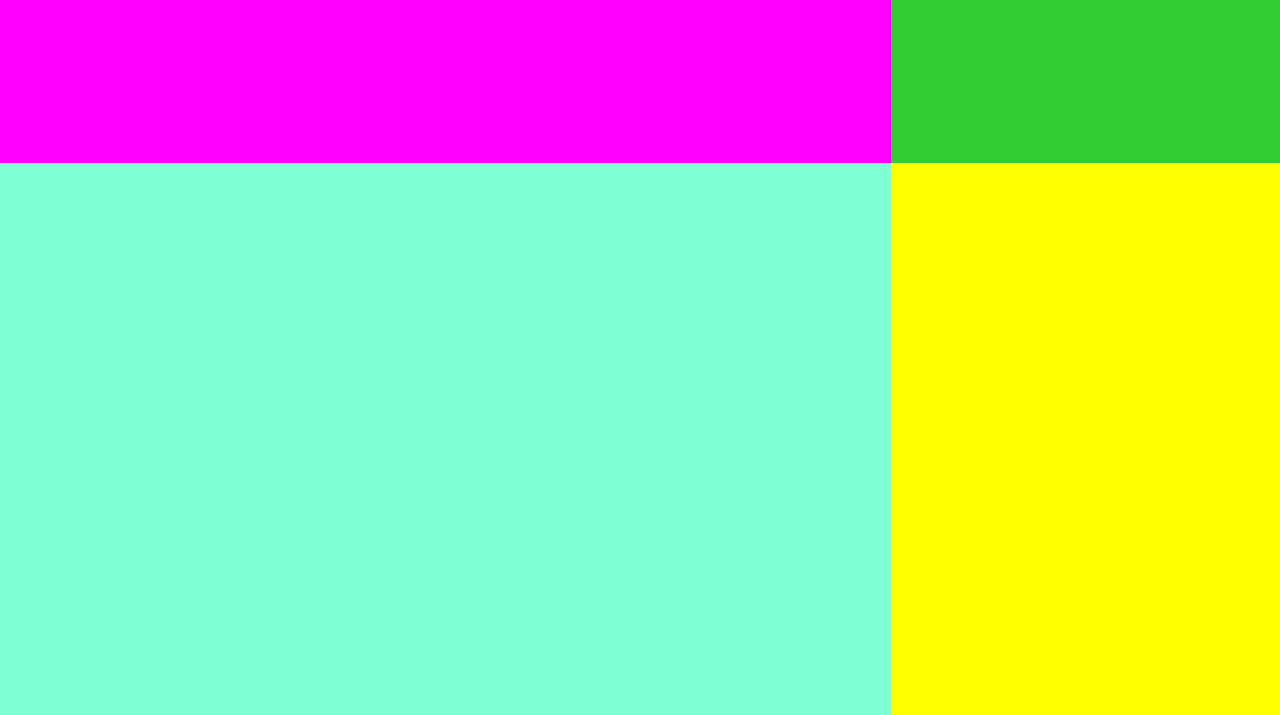
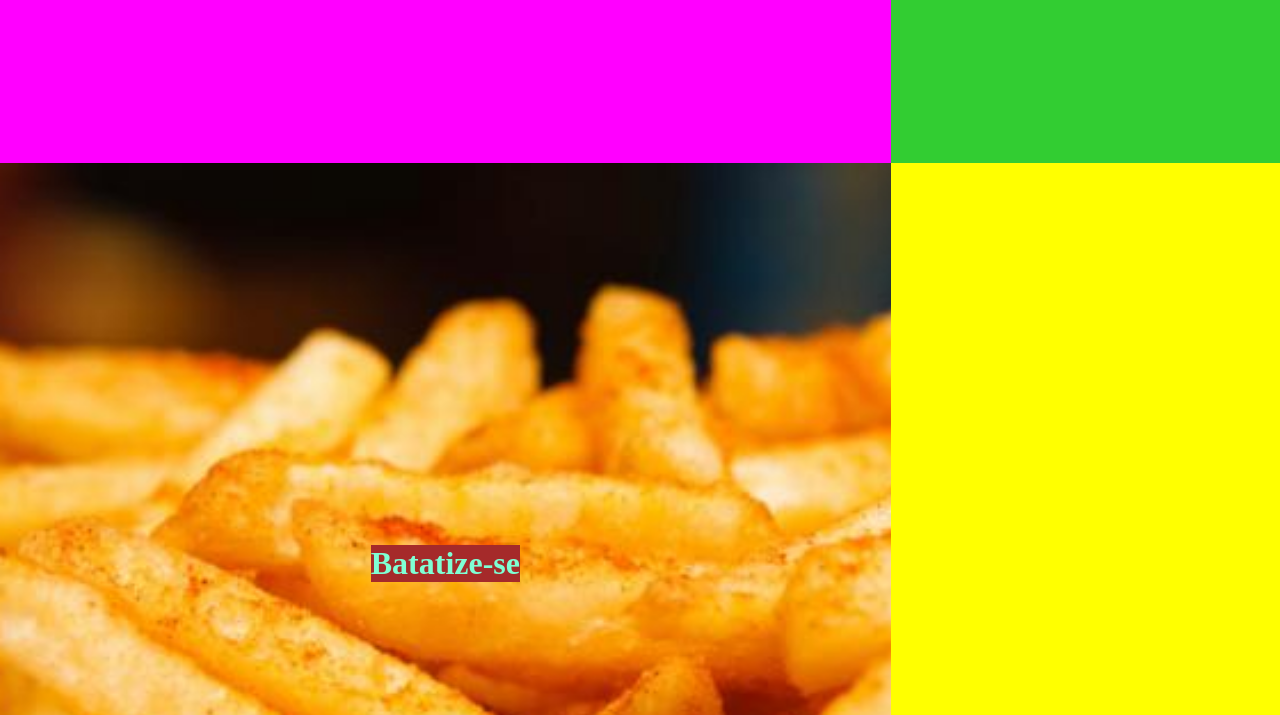
Before and after one commit to caieiras-tech/302-responsividade, a plain HTML site: page index.html in a window 1280 px wide. Shown: the part 237-952 px from the top of the page. Drawn offline with Linux system fonts and the light colour scheme.

Commit message:
Criar banner da batata

```diff
--- a/index.html
+++ b/index.html
@@ -12,7 +12,6 @@
         <div id="mobile">
             <img src="img/burger.png" alt="menu hamburguer">
         </div>
-
         <div id="desktop">
             <a href="">Home</a>
             <a href="">Receitas</a>
@@ -20,7 +19,9 @@
             <a href="">Onde comprar batata</a>
         </div>
     </nav>
-    <header></header>
+    <header>
+        <h1>Batatize-se</h1>
+    </header>
     <section></section>
     <footer></footer>
 </body>
--- a/style.css
+++ b/style.css
@@ -38,7 +38,16 @@ nav #desktop a{
 
 header{
     grid-area: header;
-    background-color: aquamarine;
+    background-image: url(img/bannerBatata.jpg);
+    background-size: cover;
+    background-position: center;
+    display: flex;
+    align-items: center;
+    justify-content: center;
+}
+header h1{
+    color: aquamarine;
+    background-color: brown;
 }
 
 section{
```
Also changed, not shown: img/bannerBatata.jpg (added).
